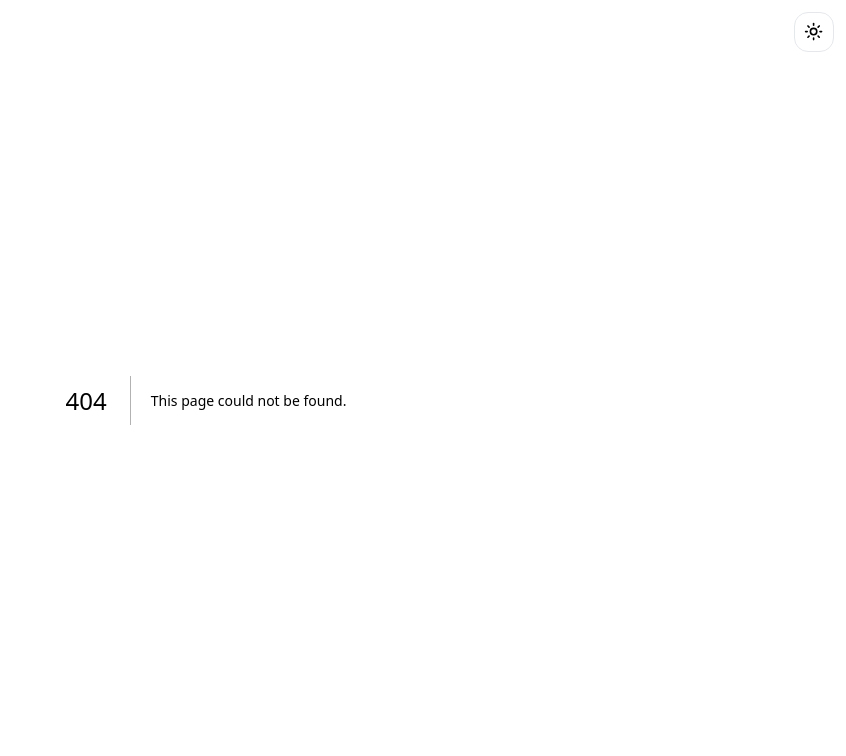
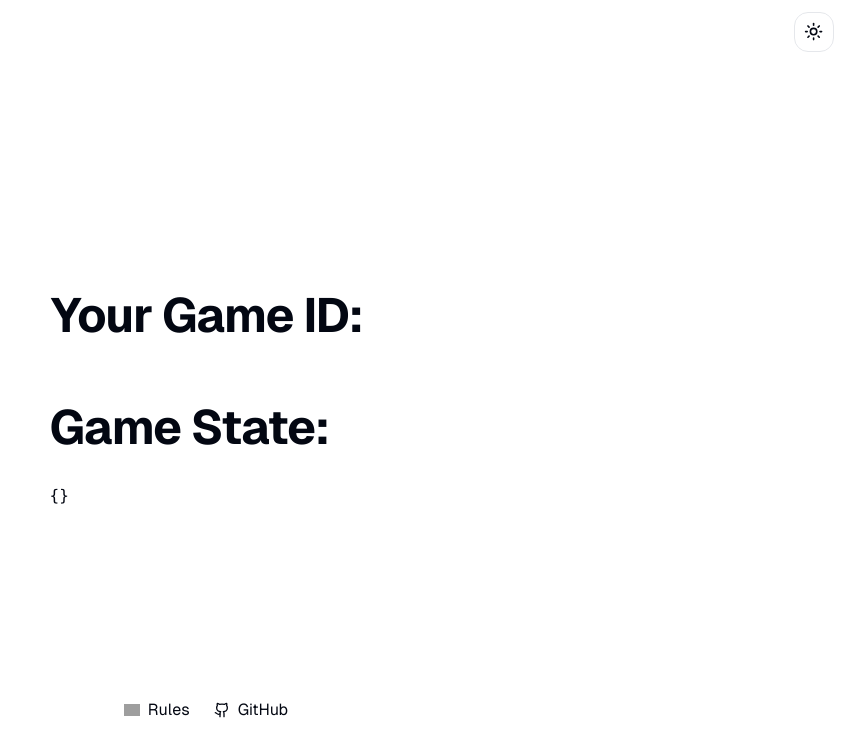
Before and after one commit to Jake-Funk/clueless, a Next.js app in the folder client/clueless_web_ui/: page /play in a window 1280 px wide. Before the commit this address had no page. Shown: the top 756 px of the page, without its empty margins (434-1280 px from the left). Built offline with nearby package versions, Linux system fonts and the light colour scheme; grey boxes are pictures that could not be loaded.

Commit message:
added skeletal features. (new game and join game forms both fetch the game state on completion)

```diff
--- a/client/clueless_web_ui/app/join_game/page.tsx
+++ b/client/clueless_web_ui/app/join_game/page.tsx
@@ -1,9 +1,64 @@
-import { Button } from "@/components/ui/button";
-import { Input } from "@/components/ui/input";
-import { Github } from "lucide-react";
-import Image from "next/image";
+"use client"
+import { Button } from "@/components/ui/button"
+import { Input } from "@/components/ui/input"
+import { Github } from "lucide-react"
+import Image from "next/image"
+import {
+  Form,
+  FormControl,
+  FormField,
+  FormItem,
+  FormLabel,
+  FormMessage,
+} from "@/components/ui/form"
+import { useRouter } from "next/navigation"
+import { useForm } from "react-hook-form"
+import { zodResolver } from "@hookform/resolvers/zod"
+import { z } from "zod"
+import { useState } from "react"
+
+const formSchema = z.object({
+  id: z.coerce.string().uuid("Not a valid game ID"),
+})
 
 export default function Home() {
+  const router = useRouter()
+  const [err, setErr] = useState(false)
+
+  const form = useForm<z.infer<typeof formSchema>>({
+    resolver: zodResolver(formSchema),
+    defaultValues: {
+      id: "",
+    },
+  })
+
+  async function onSubmit(values: z.infer<typeof formSchema>) {
+    // ✅ This will be type-safe and validated.
+    const rawResp = await fetch(
+      `https://clueless-server-915069415929.us-east1.run.app/State?gameKey=${values.id}`,
+      {
+        method: "POST",
+        headers: {
+          Accept: "application/json",
+          "Content-Type": "application/json",
+        },
+      }
+    )
+    if (rawResp.status == 200) {
+      const content = await rawResp.json()
+
+      console.log(content)
+      try {
+        localStorage.setItem("gameID", values.id)
+        router.push("/play")
+      } catch {
+        console.error("Err adding the game ID to local storage")
+      }
+    } else {
+      setErr(true)
+    }
+  }
+
   return (
     <div className="grid grid-rows-[20px_1fr_20px] items-center justify-items-center min-h-screen p-8 pb-20 gap-16 sm:p-20 font-[family-name:var(--font-geist-sans)] animate-in ease-in-out zoom-in-0 duration-1000">
       <main className="flex flex-col gap-8 row-start-2 items-center justify-center sm:items-start ">
@@ -12,9 +67,35 @@ export default function Home() {
             Enter the game code to join:
           </h1>
         </div>
-
-        <Input className="w-1/2 m-auto sm:w-auto" />
-        <Button className="m-auto">Join Game</Button>
+        <Form {...form}>
+          <form
+            onSubmit={form.handleSubmit(onSubmit)}
+            className="flex flex-col m-auto"
+          >
+            <FormField
+              control={form.control}
+              name="id"
+              render={({ field }) => (
+                <FormItem>
+                  <FormLabel className="m-auto">Game ID</FormLabel>
+                  <FormControl>
+                    <Input {...field} onFocus={()=>{setErr(false)}}/>
+                  </FormControl>
+                  {err ? (
+                    <FormMessage>
+                      This server did not find this game ID.
+                    </FormMessage>
+                  ) : (
+                    <FormMessage />
+                  )}
+                </FormItem>
+              )}
+            />
+            <Button type="submit" className="m-3">
+              Join Game
+            </Button>
+          </form>
+        </Form>
       </main>
       <footer className="row-start-3 flex gap-6 flex-wrap items-center justify-center">
         <a
@@ -43,5 +124,5 @@ export default function Home() {
         </a>
       </footer>
     </div>
-  );
+  )
 }
--- a/client/clueless_web_ui/app/new_game/page.tsx
+++ b/client/clueless_web_ui/app/new_game/page.tsx
@@ -12,7 +12,7 @@ import { Input } from "@/components/ui/input"
 import { zodResolver } from "@hookform/resolvers/zod"
 import { Github } from "lucide-react"
 import Image from "next/image"
-// import { useState } from "react"
+import { useRouter } from "next/navigation"
 import { useForm } from "react-hook-form"
 import { z } from "zod"
 
@@ -24,7 +24,7 @@ const formSchema = z.object({
 })
 
 export default function Home() {
-//   const [gameCode, setGameCode] = useState("")
+  const router = useRouter()
 
   const form = useForm<z.infer<typeof formSchema>>({
     resolver: zodResolver(formSchema),
@@ -34,7 +34,6 @@ export default function Home() {
   })
 
   async function onSubmit(values: z.infer<typeof formSchema>) {
-    // Do something with the form values.
     // ✅ This will be type-safe and validated.
     const rawResp = await fetch(
       "https://clueless-server-915069415929.us-east1.run.app/new_game",
@@ -50,7 +49,13 @@ export default function Home() {
     const content = await rawResp.json()
 
     console.log(content)
-    console.log(values)
+    try {
+      localStorage.setItem("gameID", content)
+    } catch {
+      console.error("Err adding the game ID to local storage")
+    } finally {
+      router.push("/play")
+    }
   }
 
   return (
--- /dev/null
+++ b/client/clueless_web_ui/app/play/page.tsx
@@ -0,0 +1,75 @@
+"use client"
+import { Github } from "lucide-react"
+import Image from "next/image"
+import { useEffect, useState } from "react"
+
+export default function Home() {
+  const value = localStorage.getItem("gameID") || ""
+  const [gameID] = useState(value)
+  const [gameState, setGameState] = useState({})
+
+  useEffect(() => {
+    async function getGameState() {
+      const rawResp = await fetch(
+        `https://clueless-server-915069415929.us-east1.run.app/State?gameKey=${gameID}`,
+        {
+          method: "POST",
+          headers: {
+            Accept: "application/json",
+            "Content-Type": "application/json",
+          },
+        }
+      )
+      const content = await rawResp.json()
+      setGameState(content)
+    }
+    if (gameID) {
+      getGameState()
+    }
+  }, [gameID])
+
+  return (
+    <div className="grid grid-rows-[20px_1fr_20px] items-center justify-items-center min-h-screen p-8 pb-20 gap-16 sm:p-20 font-[family-name:var(--font-geist-sans)] overflow-hidden">
+      <main className="flex flex-col gap-8 row-start-2 items-center sm:items-start">
+        <div className="flex items-center gap-4">
+          <h1 className="scroll-m-20 text-2xl font-bold tracking-tight lg:text-5xl">
+            Your Game ID:
+          </h1>
+        </div>
+        <div>{gameID}</div>
+        <div className="flex items-center gap-4">
+          <h1 className="scroll-m-20 text-2xl font-bold tracking-tight lg:text-5xl">
+            Game State:
+          </h1>
+        </div>
+        <pre>{JSON.stringify(gameState, null, 2)}</pre>
+      </main>
+      <footer className="row-start-3 flex gap-6 flex-wrap items-center justify-center">
+        <a
+          className="flex items-center gap-2 hover:underline hover:underline-offset-4"
+          href="#"
+          target="_blank"
+          rel="noopener noreferrer"
+        >
+          <Image
+            aria-hidden
+            src="https://nextjs.org/icons/file.svg"
+            alt="File icon"
+            width={16}
+            height={16}
+          />
+          Rules
+        </a>
+        <a
+          className="flex items-center gap-2 hover:underline hover:underline-offset-4"
+          href="#"
+          target="_blank"
+          rel="noopener noreferrer"
+        >
+          <Github width={16} height={16} />
+          GitHub
+        </a>
+      </footer>
+    </div>
+  )
+}
```
Also changed, not shown: client/clueless_web_ui/app/page.tsx (+14 -14 lines).
